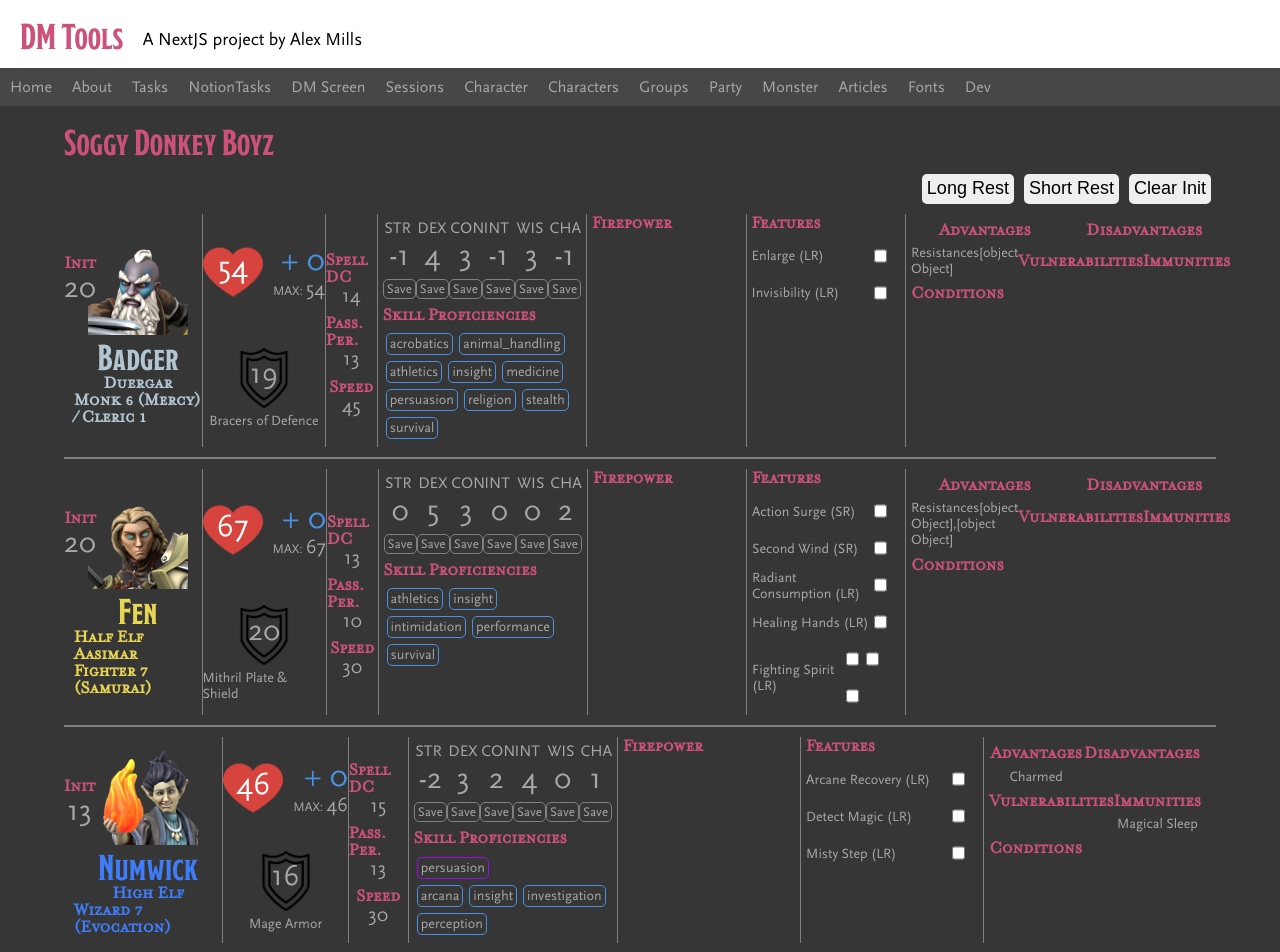
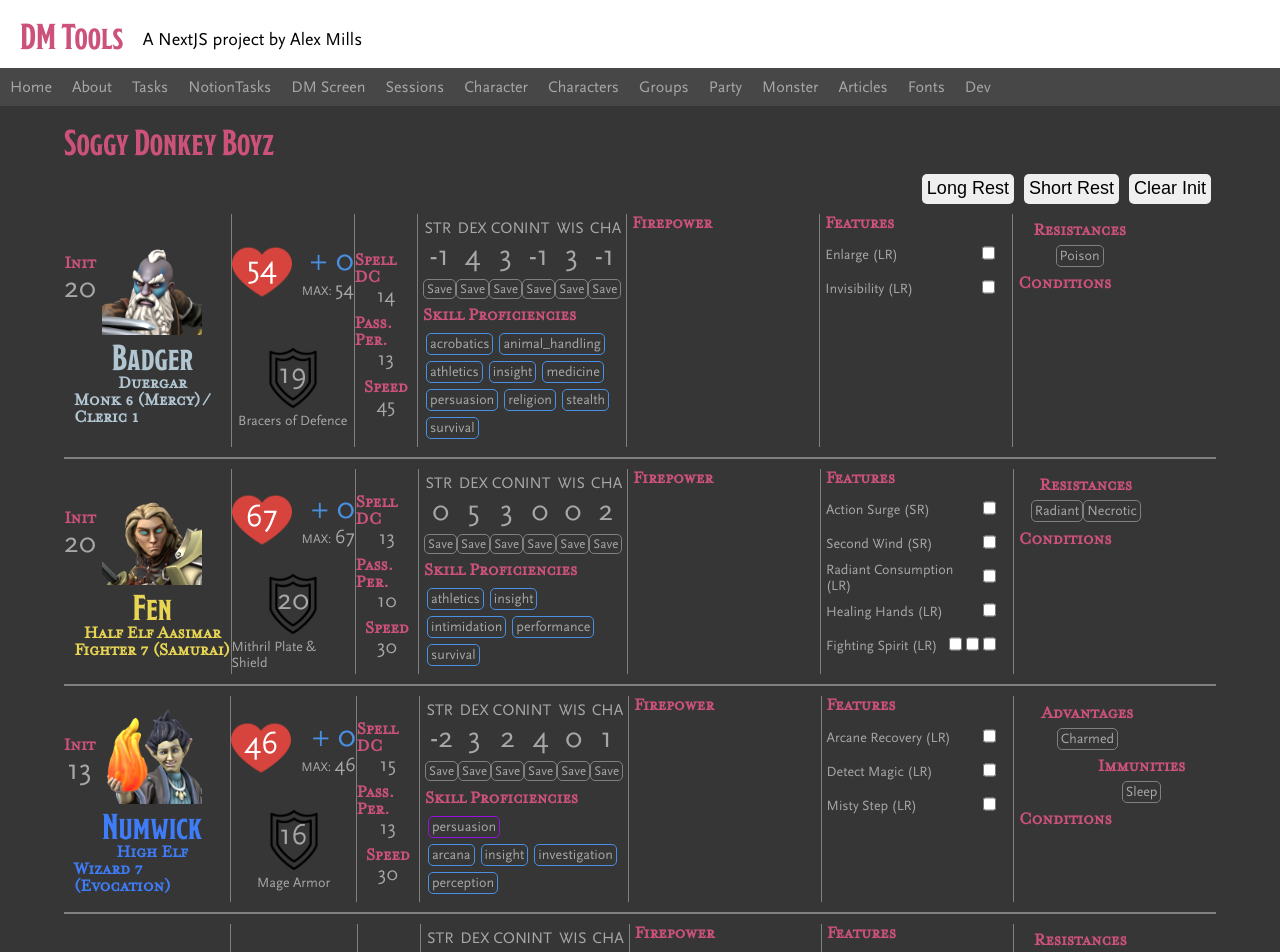
Before and after one commit to cardiacunicorn/dm-tools, a Next.js app: page /party in a window 1280 px wide. Shown: the top 952 px of the page. Built offline with nearby package versions, Linux system fonts and the light colour scheme; a web font is replaced by a local one.

Commit message:
Tags for resistances, immunities

```diff
--- /dev/null
+++ b/components/Tag.tsx
@@ -0,0 +1,14 @@
+// import styles from '../styles/globals.module.scss'
+
+const Tag = ({ name, symbol }) => {
+
+  return (
+      <div className="tag" key={name}>
+        <div className="tag_name">
+            {name}
+        </div>
+      </div>
+  )
+}
+
+export default Tag
--- a/components/players/Effects.tsx
+++ b/components/players/Effects.tsx
@@ -0,0 +1,97 @@
+import styles from '../../styles/Players.module.scss'
+import Tag from '../Tag';
+
+const Effects = ({ effects }) => {
+
+    var advantage_heading;
+    var advantage_list;
+    if (effects.advantage.length > 0) {
+        advantage_heading = <h3>Advantages</h3>
+        advantage_list = effects.advantage.map((element) => {
+            return <Tag name={element} symbol={'Advantage'} />
+        })
+    }
+
+    var disadvantage_heading;
+    var disadvantage_list;
+    if (effects.disadvantage.length > 0) {
+        disadvantage_heading = <h3>Disdvantages</h3>
+        disadvantage_list = effects.disadvantage.map((element) => {
+            return <Tag name={element} symbol={'Disadvantage'} />
+        })
+    }
+
+    var resistance_heading;
+    var resistance_list;
+    if (effects.resistances.length > 0) {
+        resistance_heading = <h3>Resistances</h3>
+        resistance_list = effects.resistances.map((element) => {
+            return <Tag name={element} symbol={'Resistance'} />
+        })
+    }
+
+    var vulnerabilities_heading;
+    var vulnerabilities_list;
+    if (effects.vulnerabilities.length > 0) {
+        vulnerabilities_heading = <h3>Vulnerabilities</h3>
+        vulnerabilities_list = effects.vulnerabilities.map((element) => {
+            return <Tag name={element} symbol={'Vulnerability'} />
+        })
+    }
+
+    var immunities_heading;
+    var immunities_list;
+    if (effects.immunities.length > 0) {
+        immunities_heading = <h3>Immunities</h3>
+        immunities_list = effects.immunities.map((element) => {
+            return <Tag name={element} symbol={'Immunity'} />
+        })
+    }
+
+    return (
+        <div className={styles.effects_section}>
+            <div className={styles.vantages}>
+                <div className={styles.advantages}>
+                    {advantage_heading}
+                    <div className={styles.tags_list}>
+                        {advantage_list}
+                    </div>
+                </div>
+                <div className={styles.disadvantages}>
+                    {disadvantage_heading}
+                    <div className={styles.tags_list}>
+                        {disadvantage_list}
+                    </div>
+                </div>
+            </div>
+            <div className={styles.multipliers}>
+                <div className={styles.resistances}>
+                    {resistance_heading}
+                    <div className={styles.tags_list}>
+                        {resistance_list}
+                    </div>
+                </div>
+                <div className={styles.vulnerabilities}>
+                    {vulnerabilities_heading}
+                    <div className={styles.tags_list}>
+                        {vulnerabilities_list}
+                    </div>
+                </div>
+                <div className={styles.immunities}>
+                    {immunities_heading}
+                    <div className={styles.tags_list}>
+                        {immunities_list}
+                    </div>
+                </div>
+            </div>
+            <div className={styles.conditions_section}>
+                <h3>Conditions</h3>
+                <div className={styles.conditions}>
+
+                </div>
+            </div>
+        </div>
+    )
+}
+
+export default Effects
--- a/components/players/Feature.tsx
+++ b/components/players/Feature.tsx
@@ -1,14 +1,20 @@
-import React from 'react';
 import styles from '../../styles/Players.module.scss'
 import Checkbox from '../Checkbox'
 
 const Feature = ({ feature }) => {
 
-    // Create an Array from Uses number
-    const uses = Array.from(Array(feature.uses).keys())
     const recharge = feature.recharge;
 
-    console.log(uses);
+    if (feature.uses > 5) {
+        var uses = feature.uses;
+        var quantity = uses + '/' + uses;
+    } else {
+        // Create an Array from Uses number
+        var uses = Array.from(Array(feature.uses).keys());
+        var quantity = uses.map(( use ) => {
+            return <Checkbox key={feature.name + '_' + use} id={feature.name + '_' + use} value={false} />
+        })
+    }
 
   return (
       <div className={styles.feature} key={feature.name}>
@@ -16,9 +22,7 @@ const Feature = ({ feature }) => {
             {feature.name} ({feature.recharge})
         </div>
         <div className={styles.uses}>
-            {uses.map(( use ) => {
-                return <Checkbox key={feature.name + '_' + use} id={feature.name + '_' + use} value={false} />
-            })}
+            {quantity}
         </div>
         {/* <div className={styles.feature_effect}>
             {feature.effect}
--- a/components/players/Player.tsx
+++ b/components/players/Player.tsx
@@ -1,5 +1,6 @@
 import styles from '../../styles/Players.module.scss'
 import Feature from './Feature'
+import Effects from './Effects'
 
 const Player = ({ player }) => {
 
@@ -126,7 +127,8 @@ const Player = ({ player }) => {
             })}
         </div>
       </div>
-      <div className={styles.effects}>
+      <Effects effects={player.effects} />
+      {/* <div className={styles.effects}>
         <div className={styles.vantages}>
             <div className={styles.advantages}>
                 <h3>Advantages</h3>
@@ -143,7 +145,7 @@ const Player = ({ player }) => {
         </div>
         <div className={styles.multipliers}>
             <div className={styles.resistances}>
-                {resistances_section}
+                {resistances_section} */}
                 {/* {
                     player.effects.resistances > 0 ?
                         'Resistances' : null
@@ -152,7 +154,7 @@ const Player = ({ player }) => {
                 <div className={styles.effects_list}>
                     {player.effects.resistances}
                 </div> */}
-            </div>
+            {/* </div>
             <div className={styles.vulnerabilities}>
                 <h3>Vulnerabilities</h3>
                 <div className={styles.effects_list}>
@@ -172,7 +174,7 @@ const Player = ({ player }) => {
 
             </div>
         </div>
-      </div>
+      </div> */}
     </div>
   )
 }
--- a/data/players/players.js
+++ b/data/players/players.js
@@ -364,7 +364,7 @@ export var players = [
         effects: {
             advantage: ['Charmed'],
             disadvantage: [],
-            immunities: ['Magical Sleep'],
+            immunities: ['Sleep'],
             resistances: [],
             vulnerabilities: []
         }
@@ -579,12 +579,20 @@ export var players = [
                 effect: 'Cast any Warlock spell without a spellslot',
                 activation: 'Action',
                 concentration: true
+            },
+            {
+                name: 'Sacrificial Healing',
+                uses: 35,
+                recharge: 'LR',
+                effect: 'A creature you touch regains hitpoints up to 5x your level, and you take half of the amount healed as Necrotic Damage.',
+                activation: 'Action',
+                concentration: true
             }
         ],
         effects: {
             advantage: ['Charmed'],
             disadvantage: [],
-            immunities: ['Magical Sleep'],
+            immunities: ['Sleep'],
             resistances: [],
             vulnerabilities: []
         }
--- a/styles/Players.module.scss
+++ b/styles/Players.module.scss
@@ -289,6 +289,10 @@
 
                 .uses {
                     display: inline-block;
+
+                    input {
+                        margin: 0 0.2rem;
+                    }
                 }
                 .feature_name {
                     display: inline-block;
@@ -302,7 +306,7 @@
         }
     }
 
-    .effects {
+    .effects_section {
         display: flex;
         flex-flow: column wrap;
 
@@ -337,4 +341,9 @@
             }
         }
     }
+
+    .effects_list {
+        display: flex;
+        flex-flow: row wrap;
+    }
 }
--- a/styles/globals.scss
+++ b/styles/globals.scss
@@ -152,3 +152,10 @@ td {
       }
   }
 }
+
+.tag {
+  display: inline-block;
+  border: 1px solid grey;
+  border-radius: 0.5rem;
+  padding: 0.2rem 0.3rem;
+}
```
